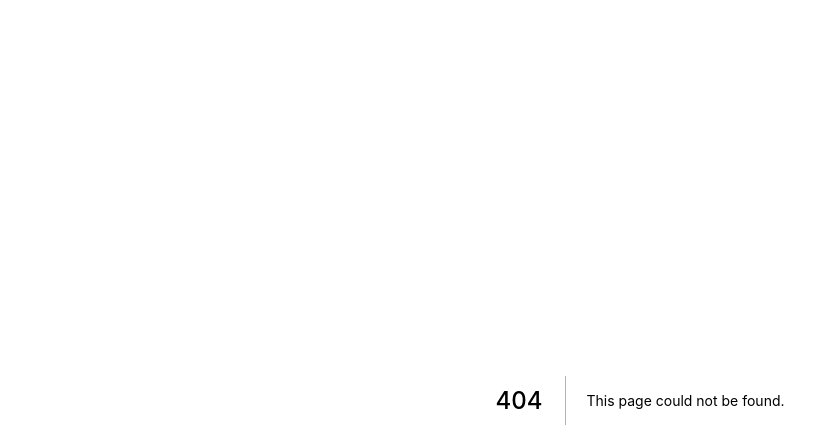
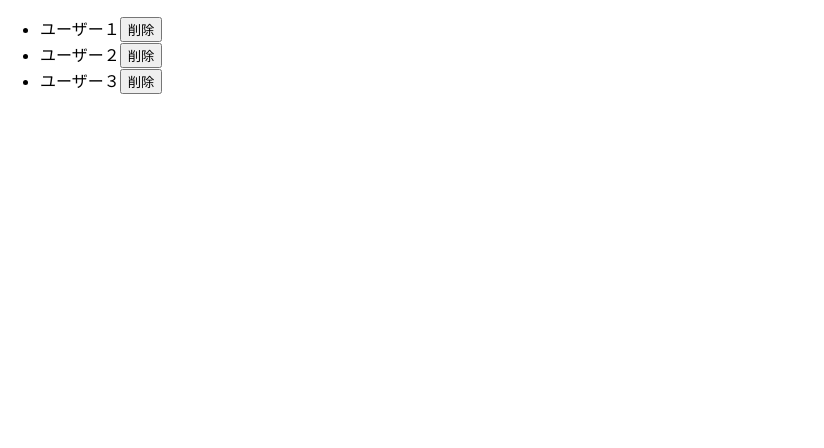
Before and after one commit to masasami/next-sample, a Next.js app: page /component0018 in a window 1280 px wide. Before the commit this address had no page. Shown: the top 448 px of the page, without its empty margins (0-824 px from the left). Built offline with nearby package versions, Linux system fonts and the light colour scheme.

Commit message:
ユーザーの削除

```diff
--- /dev/null
+++ b/pages/component0018.tsx
@@ -0,0 +1,26 @@
+import { useState } from 'react'
+
+export default function Component() {
+  const [users, setUsers] = useState([
+    { id: 1, name: 'ユーザー１' },
+    { id: 2, name: 'ユーザー２' },
+    { id: 3, name: 'ユーザー３' },
+  ])
+  const deleteUser = async (id: number) => {
+    await fetch(`api/users/${id}`, { method: 'DELETE' })
+    const filteredUsers = users.filter((user) => user.id !== id)
+    setUsers(filteredUsers)
+  }
+  return (
+    <div>
+      <ul>
+        {users.map((user, i) => (
+          <li key={i}>
+            {user.name}
+            <button onClick={() => deleteUser(user.id)}>削除</button>
+          </li>
+        ))}
+      </ul>
+    </div>
+  )
+}
```
